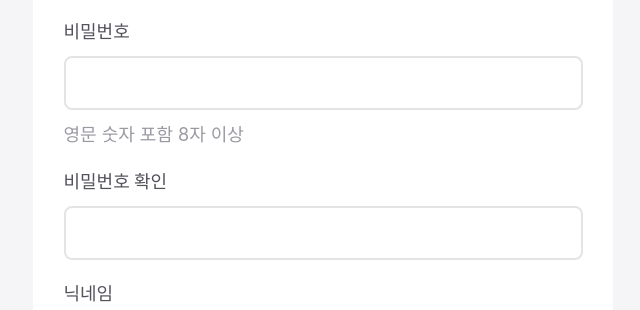
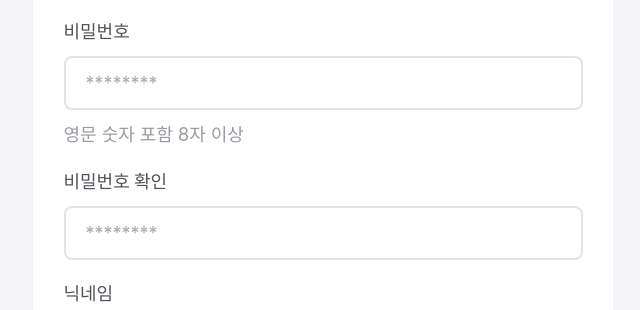
Before and after one commit to UMCLearningLM/UMCLearningLM_FE, a React (Vite) app in the folder LearningLM/: page / in a window 1280 px wide. Shown: the part 571-881 px from the top of the page, without its empty margins (317-957 px from the left). Built offline with nearby package versions, Linux system fonts and the light colour scheme.

Commit message:
화면구현 2차 완료

```diff
--- a/LearningLM/src/pages/Register.tsx
+++ b/LearningLM/src/pages/Register.tsx
@@ -31,16 +31,16 @@ export function Register() {
                     <div className="flex flex-col mt-[47px] w-[519px]">
                         <p className="font-bold text-[#52525B]">이메일</p>
                         <input type="email" placeholder="you@example.com" className="h-[54px] flex items-center pl-[20px] mt-[11px] rounded-[8px] border-2 border-[#E4E4E7]" />
-                        <button className="cursor-pointer w-[145px] h-[54px] flex items-center justify-center border-[#6366F1] mt-[15px] text-[#6366F1] text-[20px] font-bold rounded-[12px] border-[2px]">인증번호 전송</button>
+                        <button className="hover:bg-[#6366F1] hover:text-white cursor-pointer w-[145px] h-[54px] border-[#6366F1] mt-[15px] text-[#6366F1] text-[20px] font-bold rounded-[12px] border-[2px]">인증번호 전송</button>
                     </div>
                     <div className="flex flex-col w-[519px] mt-[20px]">
                         <p className="flex text-[#52525B] font-bold">비밀번호</p>
-                        <input type="password" className="h-[54px] flex items-center rounded-[8px] my-[11px] pl-[20px] border-2 border-[#E4E4E7]" />
+                        <input type="password" placeholder="********" className="h-[54px] flex items-center rounded-[8px] my-[11px] pl-[20px] border-2 border-[#E4E4E7]" />
                         <p className="text-[#9A9AA3]">영문 숫자 포함 8자 이상</p>
                     </div>
                     <div className="w-[519px] flex flex-col mt-[20px]">
                         <p className="text-[#52525B] font-bold">비밀번호 확인</p>
-                        <input type="password" className="h-[54px] pl-[20px] mt-[11px] rounded-[8px] border-2 border-[#E4E4E7]" />
+                        <input type="password" placeholder="********" className="h-[54px] pl-[20px] mt-[11px] rounded-[8px] border-2 border-[#E4E4E7]" />
                     </div>
                     <div className="flex flex-col w-[519px] mt-[20px]">
                         <p className="text-[#52525B] font-bold">닉네임</p>
@@ -63,11 +63,11 @@ export function Register() {
                                 <span className="link font-bold text-[#6366F1]">개인정보 처리방침</span>에 동의합니다.
                             </span>
                         </label>
-                        <button className="cursor-pointer w-[519px] h-[57px] items-center justify-center rounded-[8px] border-1 border-[#6366F1]
+                        <button className="hover:bg-[#6366F1] hover:text-white text-[#9D9ED0] cursor-pointer w-[519px] h-[57px] items-center justify-center rounded-[8px] border-1 border-[#6366F1]
                         mt-[20px]"
                             onClick={() => {
                                 navigate("/home")
-                            }}><span className="text-[#9D9ED0] text-[24px] font-bold ">회원가입</span></button>
+                            }}><span className="text-[24px] font-bold ">회원가입</span></button>
                     </div>
                     <p className="text-[#52525B] mt-[71px]">이미 계정이 있으신가요? {" "}
                         <button onClick={() => {
```
